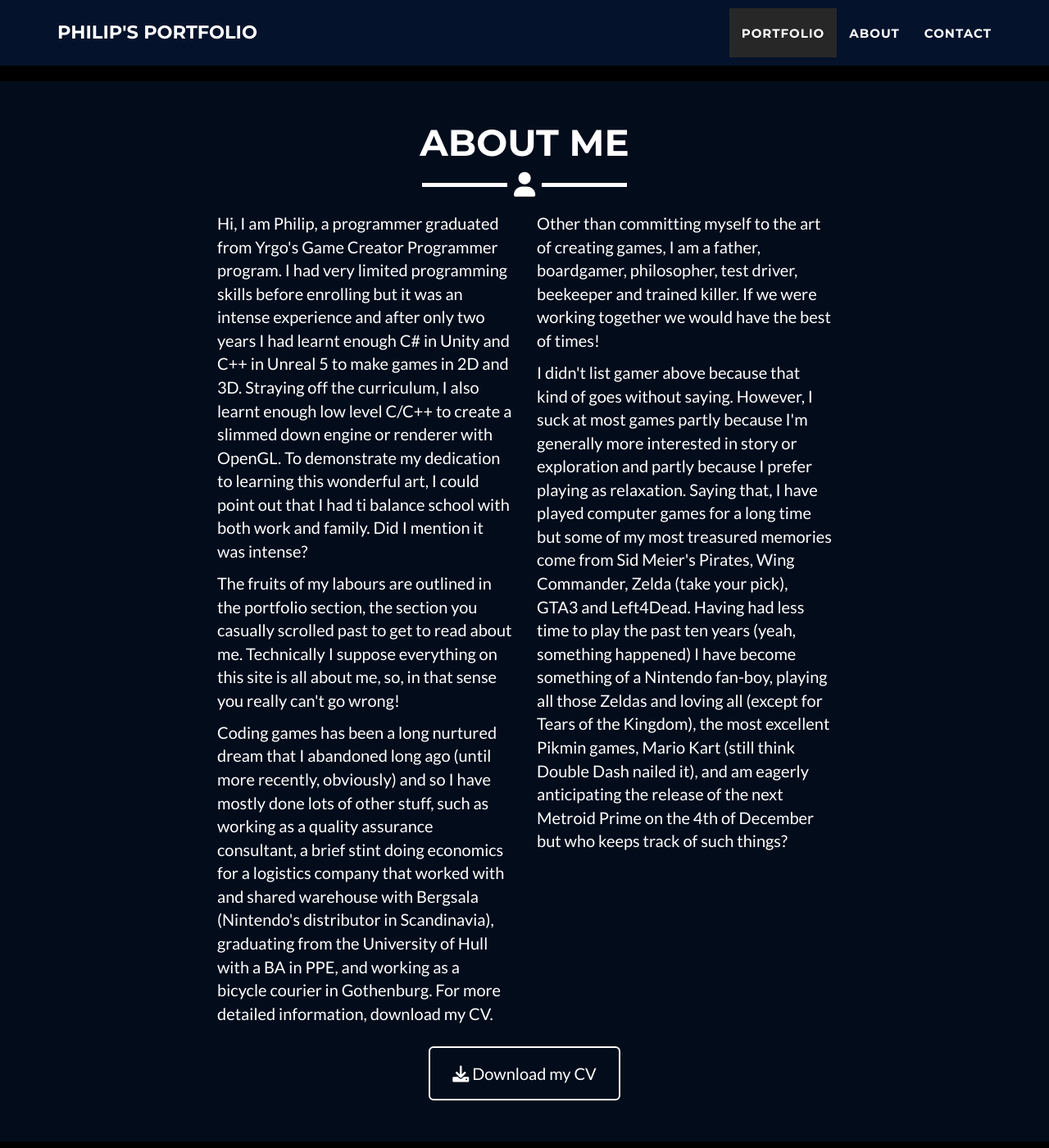
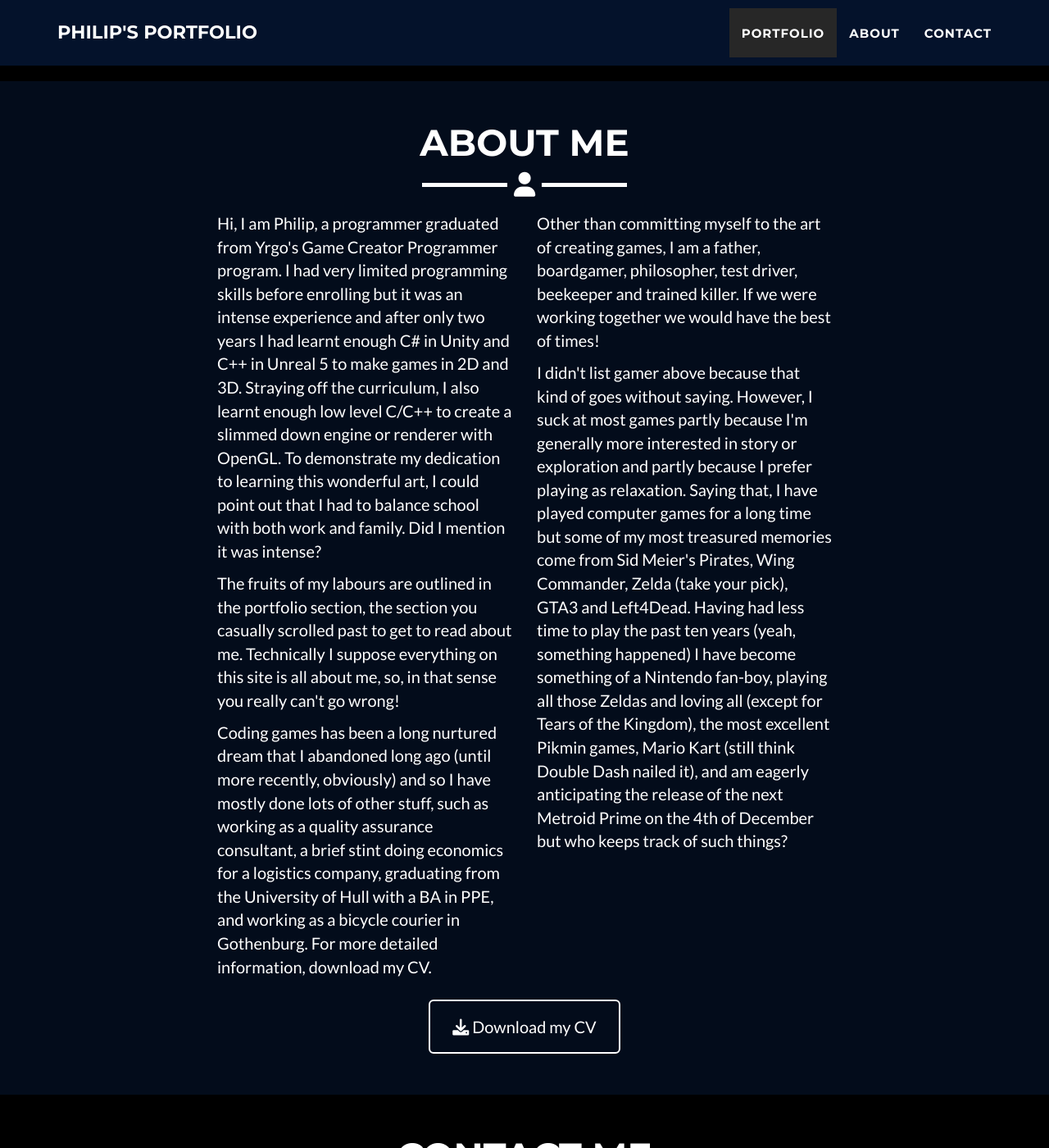
Before and after one commit to B0realian/B0realian.github.io, a Jekyll site: the page built from _posts/2025-09-15-EON-gen.markdown, in a window 1280 px wide and 1400 px high, scrolled down 2036 px. Shown: the whole window at 82% size. Built offline with Jekyll 4.4.1, drawn with Linux system fonts in a browser that asks for light colours.

Commit message:
Update about.html

```diff
--- a/_includes/about.html
+++ b/_includes/about.html
@@ -9,11 +9,11 @@
     </div>
     <div class="row">
       <div class="col-lg-4 col-lg-offset-2">
-        <p>Hi, I am Philip, a programmer graduated from Yrgo's Game Creator Programmer program. I had very limited programming skills before enrolling but it was an intense experience and after only two years I had learnt enough C# in Unity and C++ in Unreal 5 to make games in 2D and 3D. Straying off the curriculum, I also learnt enough low level C/C++ to create a slimmed down engine or renderer with OpenGL. To demonstrate my dedication to learning this wonderful art, I could point out that I had ti balance school with both work and family. Did I mention it was intense?
+        <p>Hi, I am Philip, a programmer graduated from Yrgo's Game Creator Programmer program. I had very limited programming skills before enrolling but it was an intense experience and after only two years I had learnt enough C# in Unity and C++ in Unreal 5 to make games in 2D and 3D. Straying off the curriculum, I also learnt enough low level C/C++ to create a slimmed down engine or renderer with OpenGL. To demonstrate my dedication to learning this wonderful art, I could point out that I had to balance school with both work and family. Did I mention it was intense?
         </p>
         <p> The fruits of my labours are outlined in the portfolio section, the section you casually scrolled past to get to read about me. Technically I suppose everything on this site is all about me, so, in that sense you really can't go wrong!
         </p>
-        <p>Coding games has been a long nurtured dream that I abandoned long ago (until more recently, obviously) and so I have mostly done lots of other stuff, such as working as a quality assurance consultant, a brief stint doing economics for a logistics company that worked with and shared warehouse with Bergsala (Nintendo's distributor in Scandinavia), graduating from the University of Hull with a BA in PPE, and working as a bicycle courier in Gothenburg. For more detailed information, download my CV.
+        <p>Coding games has been a long nurtured dream that I abandoned long ago (until more recently, obviously) and so I have mostly done lots of other stuff, such as working as a quality assurance consultant, a brief stint doing economics for a logistics company, graduating from the University of Hull with a BA in PPE, and working as a bicycle courier in Gothenburg. For more detailed information, download my CV.
         </p>
       </div>
       <div class="col-lg-4">
```
